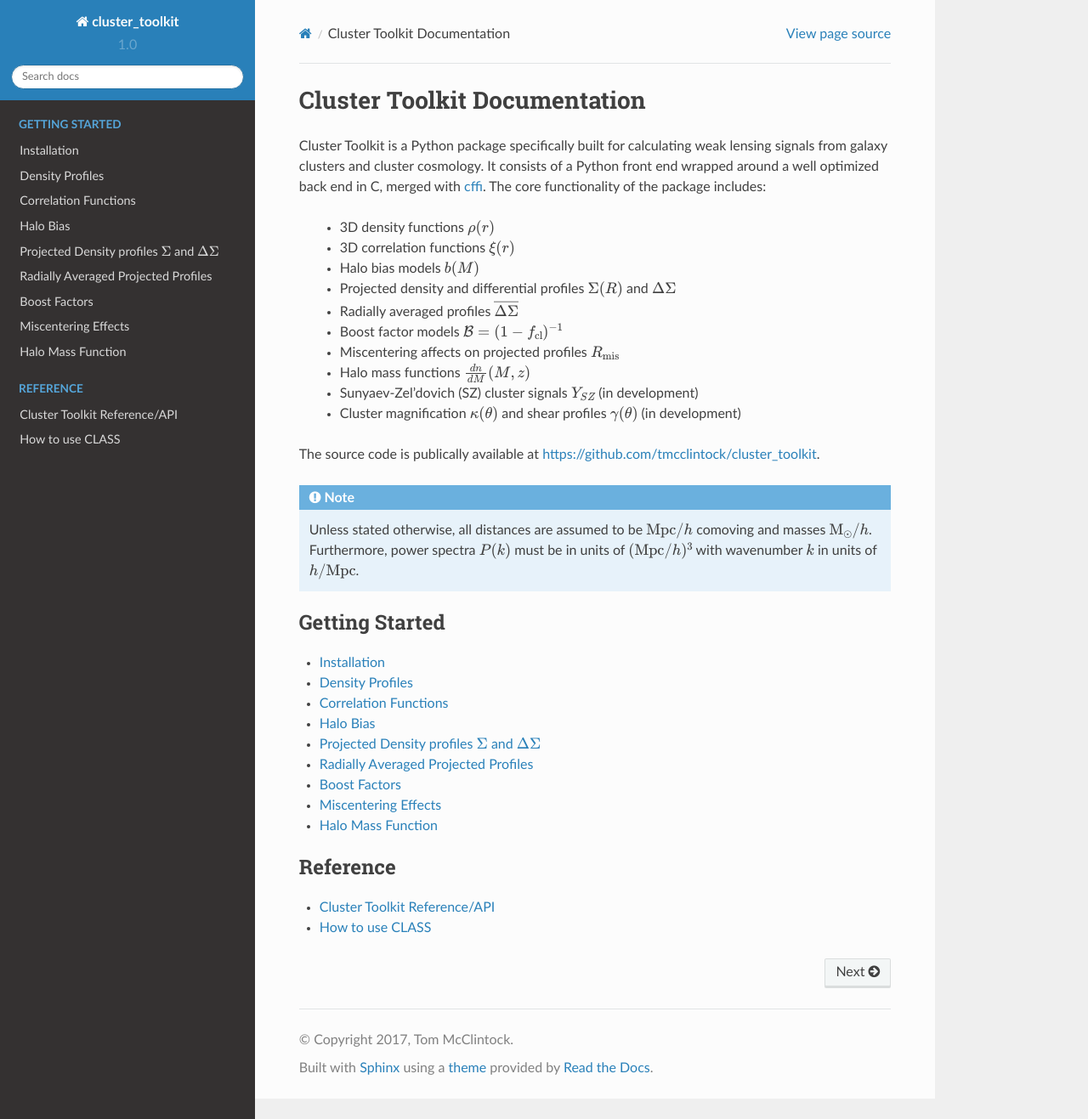
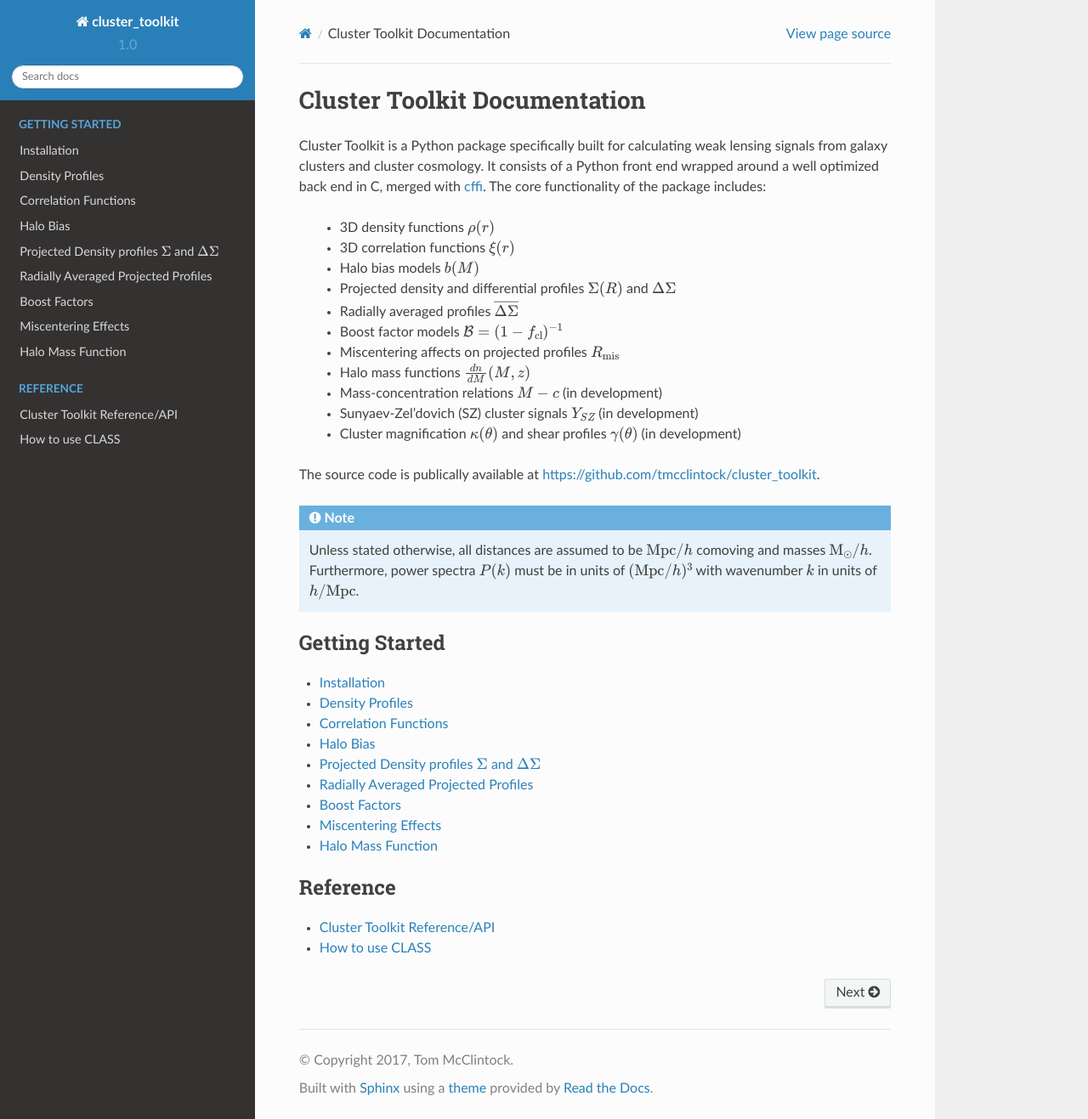
Before and after one commit to tmcclintock/cluster_toolkit, a Sphinx documentation site: the page built from docs/index.rst, in a window 1280 px wide and 1317 px high. Shown: the whole window at 85% size. Built offline with Sphinx 7.4.7 and the Read the Docs theme 2.0.0, drawn with Linux system fonts in a browser that asks for light colours.

Commit message:
Added the M-c relation to the list of things under development.

```diff
--- a/docs/index.rst
+++ b/docs/index.rst
@@ -14,6 +14,7 @@ The core functionality of the package includes:
  * Boost factor models :math:`\mathcal{B} = (1-f_{\rm cl})^{-1}`
  * Miscentering affects on projected profiles :math:`R_{\rm mis}`
  * Halo mass functions :math:`\frac{dn}{dM}(M,z)`
+ * Mass-concentration relations :math:`M-c` (in development)
  * Sunyaev-Zel'dovich (SZ) cluster signals :math:`Y_{SZ}` (in development)
  * Cluster magnification :math:`\kappa(\theta)` and shear profiles :math:`\gamma(\theta)` (in development)
 
```
